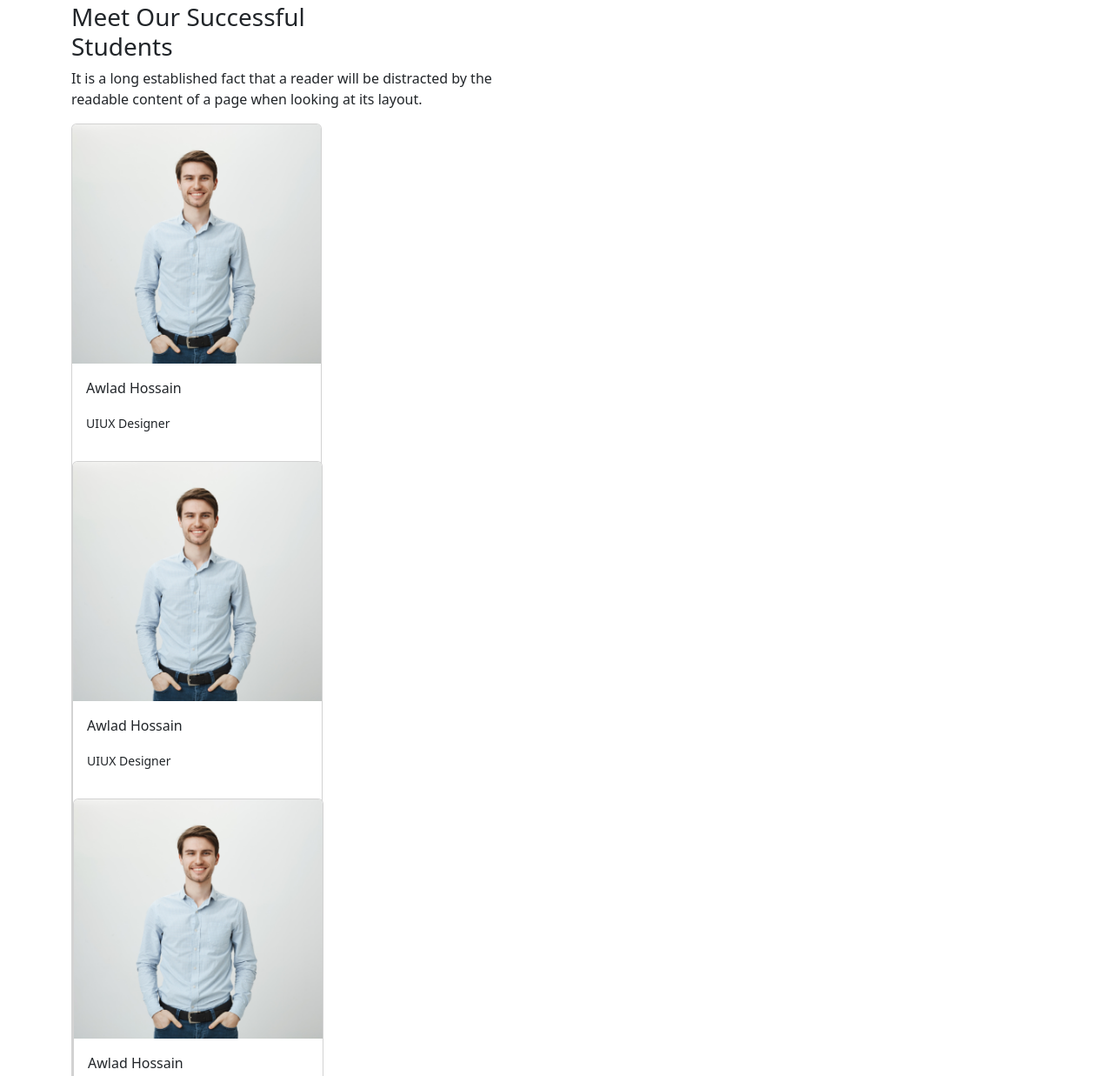
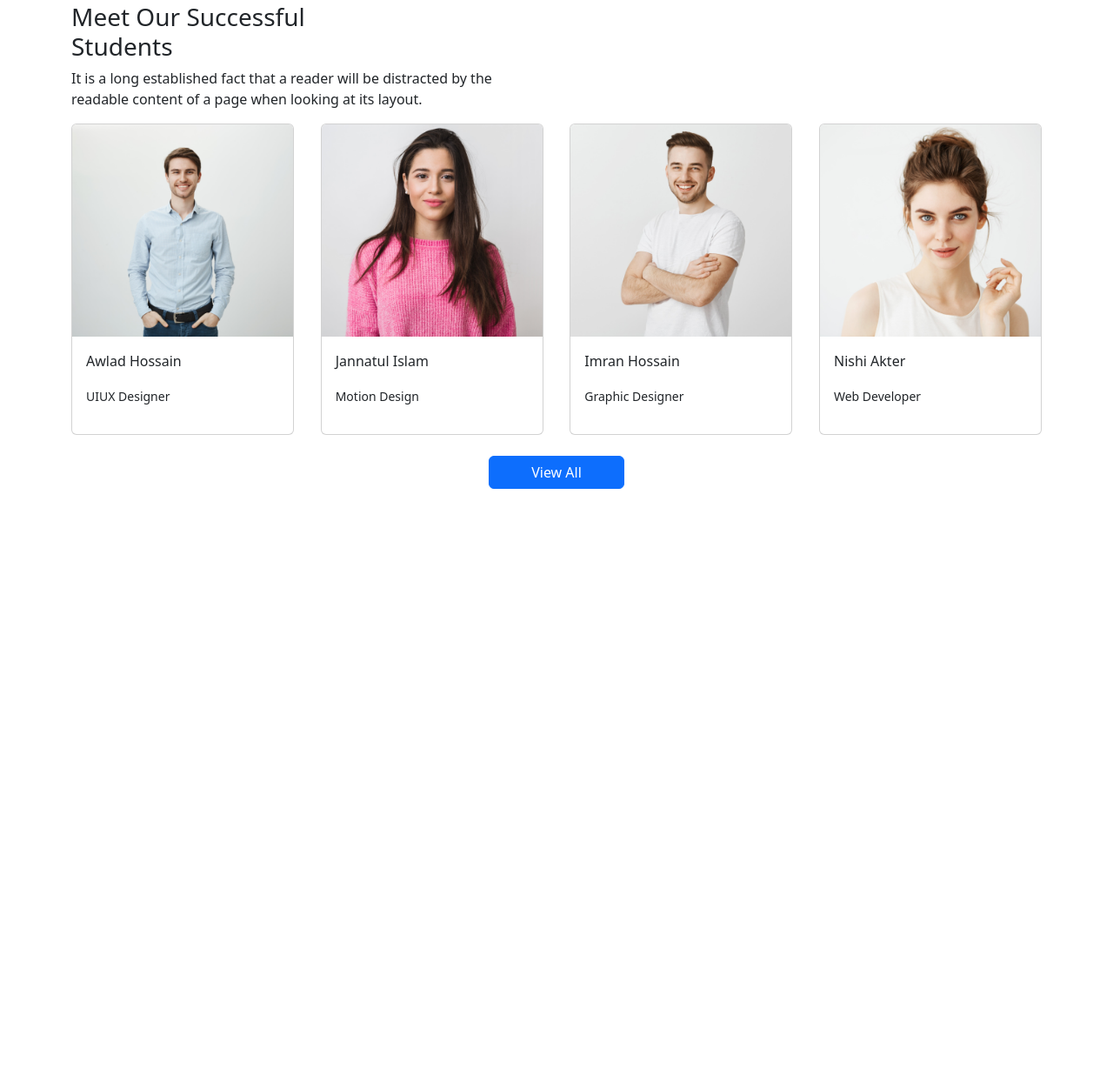
Before and after one commit to kayesh01/edTech-assignment-3, a plain HTML site: page index.html in a window 1280 px wide. Shown: the part 2845-4082 px from the top of the page at 87% size. After the commit the page ends 3431 px from the top, so only its background shows below. Drawn offline with nearby package versions, Linux system fonts and the light colour scheme.

Commit message:
ready join and studen card added

```diff
--- a/index.html
+++ b/index.html
@@ -245,40 +245,44 @@
             </div>
         </section>
         <!-- Successful students -->
-        <section class="container">
+        <section class="container mb-4">
             <h3>Meet Our Successful <br>
                 Students</h3>
             <p>It is a long established fact that a reader will be distracted by the <br> readable content of a page
                 when looking at its layout.</p>
-            <div>
-                <div class="card" style="width: 18rem;">
-                    <img src="images/student/student-1.png" class="card-img-top" alt="...">
+            <div class="d-flex justify-content-between">
+                <div class="card" style="width: 16rem;">
+                    <img src="images/student/student-1.png" class="card-img-top img-fluid" alt="...">
                     <div class="card-body">
                         <p class="card-text">Awlad Hossain</p>
                         <p><small>UIUX Designer</small></p>
                     </div>
-                    <div class="card" style="width: 18rem;">
-                        <img src="images/student/student-1.png" class="card-img-top" alt="...">
-                        <div class="card-body">
-                            <p class="card-text">Awlad Hossain</p>
-                            <p><small>UIUX Designer</small></p>
-                        </div>
-                        <div class="card" style="width: 18rem;">
-                            <img src="images/student/student-1.png" class="card-img-top" alt="...">
-                            <div class="card-body">
-                                <p class="card-text">Awlad Hossain</p>
-                                <p><small>UIUX Designer</small></p>
-                            </div>
-                            <div class="card" style="width: 18rem;">
-                                <img src="images/student/student-1.png" class="card-img-top" alt="...">
-                                <div class="card-body">
-                                    <p class="card-text">Awlad Hossain</p>
-                                    <p><small>UIUX Designer</small></p>
-                                </div>
-                            </div>
-
-                        </div>
-
+                </div>
+                <div class="card" style="width: 16rem;">
+                    <img src="images/student/student-2.png" class="card-img-top" alt="...">
+                    <div class="card-body">
+                        <p class="card-text">Jannatul Islam</p>
+                        <p><small>Motion Design</small></p>
+                    </div>
+                </div>
+                <div class="card" style="width: 16rem;">
+                    <img src="images/student/student-3.png" class="card-img-top" alt="...">
+                    <div class="card-body">
+                        <p class="card-text">Imran Hossain</p>
+                        <p><small>Graphic Designer</small></p>
+                    </div>
+                </div>
+                <div class="card" style="width: 16rem;">
+                    <img src="images/student/student-4.png" class="card-img-top" alt="...">
+                    <div class="card-body">
+                        <p class="card-text">Nishi Akter</p>
+                        <p><small>Web Developer</small></p>
+                    </div>
+                </div>
+            </div>
+            <div class="text-center mt-4">
+                <button class="btn btn-primary px-5">View All</button>
+            </div>
         </section>
     </main>
     <script src=" https://cdn.jsdelivr.net/npm/bootstrap@5.2.0/dist/js/bootstrap.bundle.min.js"
```
